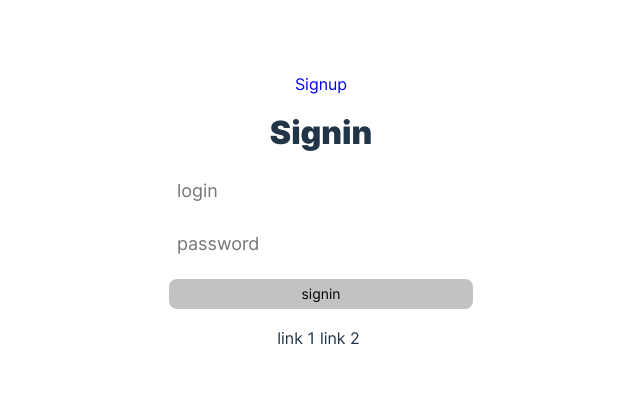
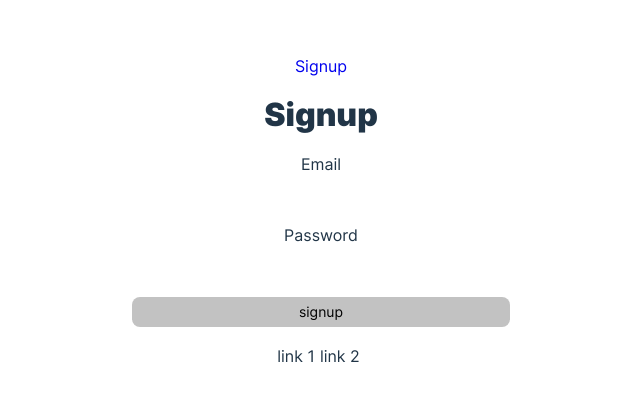
Before and after one commit to entools/tools.interface, a React (Vite) app: page /signin in a window 1280 px wide. Shown: the part 189-590 px from the top of the page, without its empty margins (319-959 px from the left). Built offline with nearby package versions, Linux system fonts and the light colour scheme.

Commit message:
fix: signin-page + signup-page

```diff
--- /dev/null
+++ b/src/pages/signin-page/signin-form.tsx
@@ -0,0 +1,77 @@
+/* eslint-disable react/jsx-props-no-spreading */
+/* eslint-disable import/no-extraneous-dependencies */
+/* eslint-disable @typescript-eslint/no-unused-vars */
+import { Controller, useForm } from 'react-hook-form';
+
+import InputField from '../../components/input-field/input-field.tsx';
+
+import style from './signin-page.module.css';
+
+export type FormPayload = Omit<User, 'id'>;
+
+const inputs = [
+  {
+    name: 'email',
+    label: 'Email',
+    pattern: {
+      value: /^[^\s@]+@[^\s@]+\.[^\s@]+$/,
+      message: 'Email is invalid',
+    },
+    required: true,
+    autoComplete: 'email',
+  },
+  {
+    name: 'password',
+    label: 'Password',
+    pattern: {
+      value: /^[a-zA-Z0-9_-]{3,15}$/,
+      message: 'Password is invalid',
+    },
+    required: true,
+    type: 'password',
+    autoComplete: 'new-password',
+  },
+];
+
+export default function SigninForm() {
+  const { control, handleSubmit } = useForm<FormPayload>({
+    defaultValues: {
+      email: '',
+      password: '',
+    },
+  });
+  const onSubmit = () => {};
+
+  return (
+    <form
+      className={style.container}
+      onSubmit={handleSubmit(onSubmit)}
+    >
+      <h1>Signup</h1>
+      {inputs.map((input) => (
+        <Controller
+          key={input.name}
+          name={input.name as keyof FormPayload}
+          rules={{
+            pattern: input.pattern,
+            required: input.required,
+          }}
+          control={control}
+          render={({ field, fieldState }) => (
+            <InputField
+              {...field}
+              {...input}
+              errorText={fieldState.error?.message}
+            />
+          )}
+        />
+      ))}
+      <button
+        type="button"
+        className="button"
+      >
+        signup
+      </button>
+    </form>
+  );
+}
--- a/src/pages/signin-page/signin-page.module.css
+++ b/src/pages/signin-page/signin-page.module.css
@@ -28,6 +28,6 @@
   margin-right: 5px;
 }
 
-.signup {
+.signin {
 
 }
--- a/src/pages/signin-page/signin-page.tsx
+++ b/src/pages/signin-page/signin-page.tsx
@@ -1,4 +1,6 @@
 import { Link } from 'react-router-dom';
+
+import SigninForm from './signin-form.tsx';
 
 import style from './signin-page.module.css';
 
@@ -7,27 +9,11 @@ function SigninPage() {
     <div className={style.layer}>
       <Link
         to="/signup"
-        className={style.signup}
+        className={style.signin}
       >
         Signup
       </Link>
-      <div className={style.container}>
-        <h1>Signin</h1>
-        <input
-          className="input"
-          placeholder="login"
-        />
-        <input
-          className="input"
-          placeholder="password"
-        />
-        <button
-          type="button"
-          className="button"
-        >
-          signin
-        </button>
-      </div>
+      <SigninForm />
       <ul className={style.links}>
         <li className={style.link}>link 1</li>
         <li className={style.link}>link 2</li>
--- /dev/null
+++ b/src/pages/signup-page/signup-form.tsx
@@ -0,0 +1,110 @@
+/* eslint-disable react/jsx-props-no-spreading */
+/* eslint-disable import/no-extraneous-dependencies */
+/* eslint-disable @typescript-eslint/no-unused-vars */
+import { Controller, useForm } from 'react-hook-form';
+
+import InputField from '../../components/input-field/input-field.tsx';
+
+import style from './signup-page.module.css';
+
+export type FormPayload = Omit<User, 'id'>;
+
+const inputs = [
+  {
+    name: 'username',
+    label: 'Username',
+    pattern: {
+      value: /^[a-z0-9_-]{3,15}$/,
+      message: 'Username',
+    },
+    required: true,
+    autoComplete: 'username',
+  },
+  {
+    name: 'email',
+    label: 'Email',
+    pattern: {
+      value: /^[^\s@]+@[^\s@]+\.[^\s@]+$/,
+      message: 'Email is invalid',
+    },
+    required: true,
+    autoComplete: 'email',
+  },
+  {
+    name: 'password',
+    label: 'Password',
+    pattern: {
+      value: /^[a-zA-Z0-9_-]{3,15}$/,
+      message: 'Password is invalid',
+    },
+    required: true,
+    type: 'password',
+    autoComplete: 'new-password',
+  },
+  {
+    name: 'first_name',
+    label: 'First name',
+    pattern: {
+      value: /^[a-zA-Zа-яА-ЯёЁ-]{3,15}$/,
+      message: 'First name is invalid',
+    },
+    required: true,
+    autoComplete: 'first-name',
+  },
+  {
+    name: 'last_name',
+    label: 'Last name',
+    pattern: {
+      value: /^[a-zA-Zа-яА-ЯёЁ-]{3,15}$/,
+      message: 'Last name is invalid',
+    },
+    required: true,
+    autoComplete: 'last-name',
+  },
+];
+
+export default function SignupForm() {
+  const { control, handleSubmit } = useForm<FormPayload>({
+    defaultValues: {
+      firstName: '',
+      lastName: '',
+      username: '',
+      email: '',
+      password: '',
+    },
+  });
+  const onSubmit = () => {};
+
+  return (
+    <form
+      className={style.container}
+      onSubmit={handleSubmit(onSubmit)}
+    >
+      <h1>Signup</h1>
+      {inputs.map((input) => (
+        <Controller
+          key={input.name}
+          name={input.name as keyof FormPayload}
+          rules={{
+            pattern: input.pattern,
+            required: input.required,
+          }}
+          control={control}
+          render={({ field, fieldState }) => (
+            <InputField
+              {...field}
+              {...input}
+              errorText={fieldState.error?.message}
+            />
+          )}
+        />
+      ))}
+      <button
+        type="button"
+        className="button"
+      >
+        signup
+      </button>
+    </form>
+  );
+}
--- a/src/pages/signup-page/signup-page.tsx
+++ b/src/pages/signup-page/signup-page.tsx
@@ -2,80 +2,14 @@
 /* eslint-disable import/no-extraneous-dependencies */
 /* eslint-disable @typescript-eslint/no-unused-vars */
 import { Link } from 'react-router-dom';
-import { Controller, useForm } from 'react-hook-form';
 
-import InputField from '../../components/input-field/input-field.tsx';
+import SignupForm from './signup-form.tsx';
 
 import style from './signup-page.module.css';
 
 export type FormPayload = Omit<User, 'id'>;
 
-const inputs = [
-  {
-    name: 'username',
-    label: 'Username',
-    pattern: {
-      value: /^[a-z0-9_-]{3,15}$/,
-      message: 'Username',
-    },
-    required: true,
-    autoComplete: 'username',
-  },
-  {
-    name: 'email',
-    label: 'Email',
-    pattern: {
-      value: /^[^\s@]+@[^\s@]+\.[^\s@]+$/,
-      message: 'Email is invalid',
-    },
-    required: true,
-    autoComplete: 'email',
-  },
-  {
-    name: 'password',
-    label: 'Password',
-    pattern: {
-      value: /^[a-zA-Z0-9_-]{3,15}$/,
-      message: 'Password is invalid',
-    },
-    required: true,
-    type: 'password',
-    autoComplete: 'new-password',
-  },
-  {
-    name: 'first_name',
-    label: 'First name',
-    pattern: {
-      value: /^[a-zA-Zа-яА-ЯёЁ-]{3,15}$/,
-      message: 'First name is invalid',
-    },
-    required: true,
-    autoComplete: 'first-name',
-  },
-  {
-    name: 'last_name',
-    label: 'Last name',
-    pattern: {
-      value: /^[a-zA-Zа-яА-ЯёЁ-]{3,15}$/,
-      message: 'Last name is invalid',
-    },
-    required: true,
-    autoComplete: 'last-name',
-  },
-];
-
 function SignupPage() {
-  const { control, handleSubmit } = useForm<FormPayload>({
-    defaultValues: {
-      firstName: '',
-      lastName: '',
-      username: '',
-      email: '',
-      password: '',
-    },
-  });
-  const onSubmit = () => {};
-
   return (
     <div className={style.layer}>
       <Link
@@ -84,36 +18,7 @@ function SignupPage() {
       >
         Signin
       </Link>
-      <form
-        className={style.container}
-        onSubmit={handleSubmit(onSubmit)}
-      >
-        <h1>Signup</h1>
-        {inputs.map((input) => (
-          <Controller
-            key={input.name}
-            name={input.name as keyof FormPayload}
-            rules={{
-              pattern: input.pattern,
-              required: input.required,
-            }}
-            control={control}
-            render={({ field, fieldState }) => (
-              <InputField
-                {...field}
-                {...input}
-                errorText={fieldState.error?.message}
-              />
-            )}
-          />
-        ))}
-        <button
-          type="button"
-          className="button"
-        >
-          signup
-        </button>
-      </form>
+      <SignupForm />
       <ul className={style.links}>
         <li className={style.link}>link 1</li>
         <li className={style.link}>link 2</li>
```
